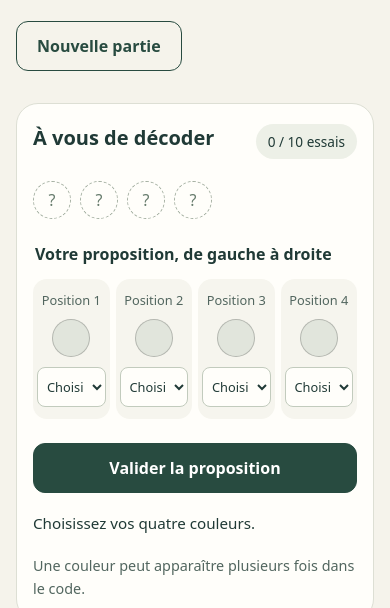
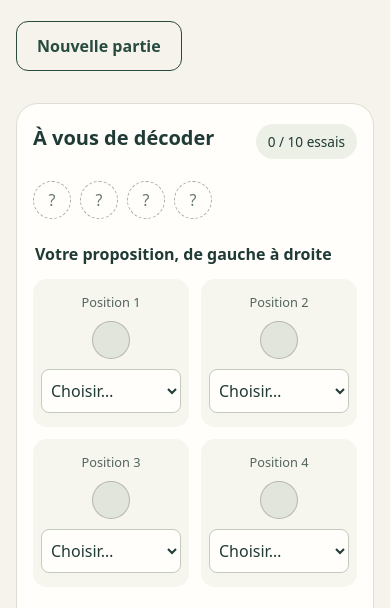
Before and after one commit to Paul-heg/Code_secret, a plain HTML site: page index.html in a window 390 px wide. Shown: the part 166-774 px from the top of the page. Drawn offline with Linux system fonts and the light colour scheme.

Commit message:
Corriger les noms de couleurs tronqués sur petit écran

```diff
--- a/index.html
+++ b/index.html
@@ -63,6 +63,11 @@
       .guess { gap: 10px; }
       .color { flex-direction: column; gap: 4px; }
       .card-heading { align-items: flex-start; }
+    }
+    @media (max-width: 480px) {
+      .slots { grid-template-columns: repeat(2, minmax(0, 1fr)); gap: 12px; }
+      .slot { padding: 14px 8px; }
+      select { font-size: 1rem; padding: 9px 5px; }
     }
   </style>
 </head>
```
